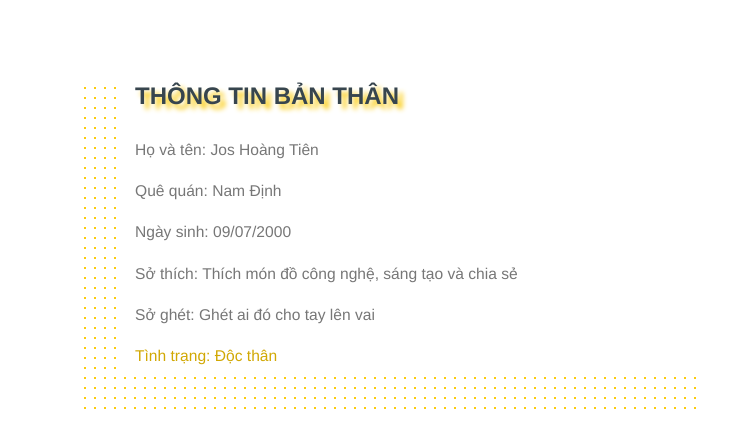
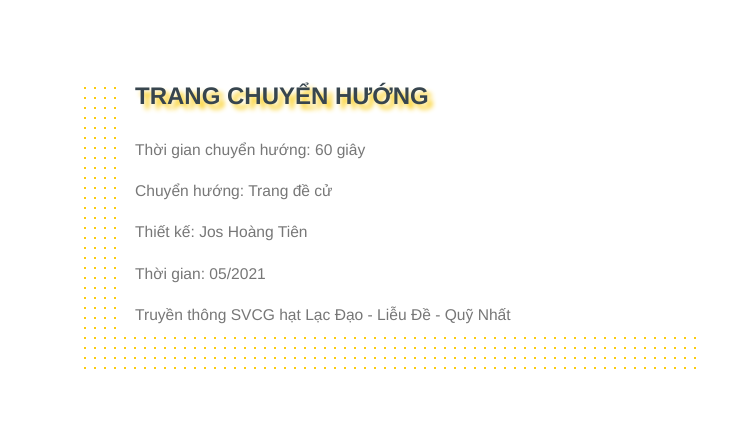
Before and after one commit to zunokie/go, a plain HTML site: page index.html in a window 1280 px wide. Shown: the part 802-1223 px from the top of the page, 0-735 px from the left. Drawn offline with nearby package versions, Linux system fonts and the light colour scheme.

Commit message:
Update index.html

```diff
--- a/index.html
+++ b/index.html
@@ -226,20 +226,20 @@
                     <div class="bg-pattern">
                         <div class="txt-container">
                             <h3>
-                                THÔNG TIN BẢN THÂN<small>
-                                <p>Họ và tên: Jos Hoàng Tiên</p>
-                                <p>Quê quán: Nam Định</p>
-                                <p>Ngày sinh: 09/07/2000</p>
-                                <p>Sở thích: Thích món đồ công nghệ, sáng tạo và chia sẻ</p>
-                                <p>Sở ghét: Ghét ai đó cho tay lên vai</p>
-                                <span>Tình trạng: Độc thân</span></small>
+                                TRANG CHUYỂN HƯỚNG<small>
+                                <p>Thời gian chuyển hướng: 60 giây</p>
+                                <p>Chuyển hướng: Trang đề cử</p>
+                                <p>Thiết kế: Jos Hoàng Tiên</p>
+                                <p>Thời gian: 05/2021</p>
+                                <p>Truyền thông SVCG hạt Lạc Đạo - Liễu Đề - Quỹ Nhất</p>
+                                </small>
                             </h3>
                         </div>
                     </div>
                 </div>
                 <div class="col-sm-5">
                     <div class="img-bg">
-                        <img src="https://i.imgur.com/FzYkkaI.png" alt="" />
+                        <img src="https://i.imgur.com/fs5knNN.jpg" alt="" />
                         <i class="fa fa-long-arrow-left fa-3x icon-arow"></i>
                     </div>
                 </div>
```
